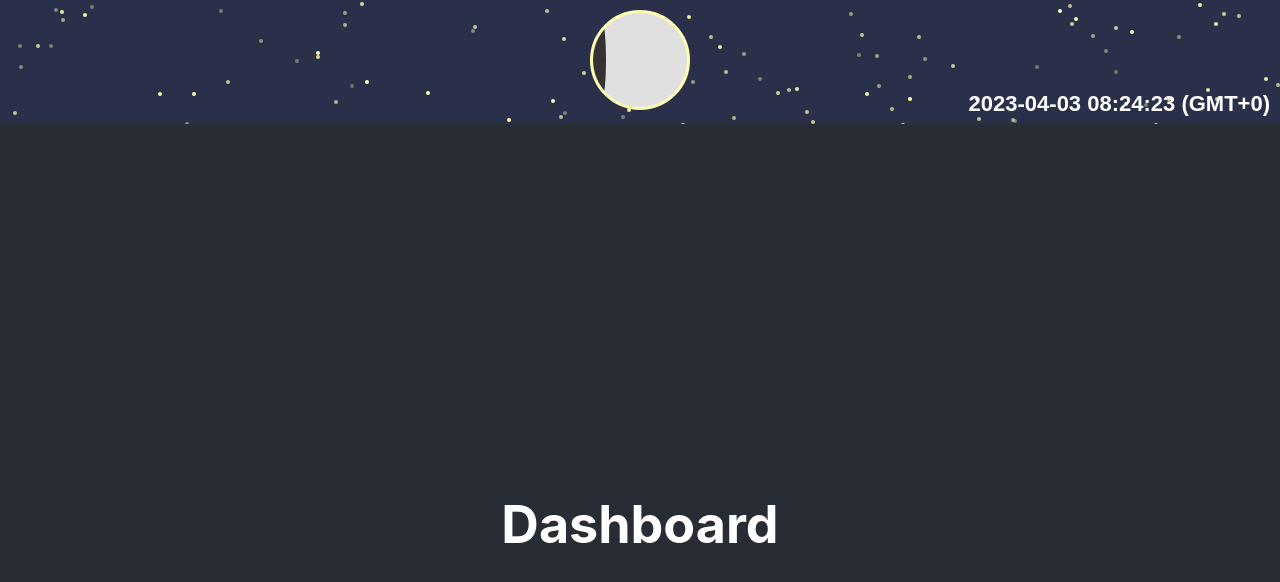
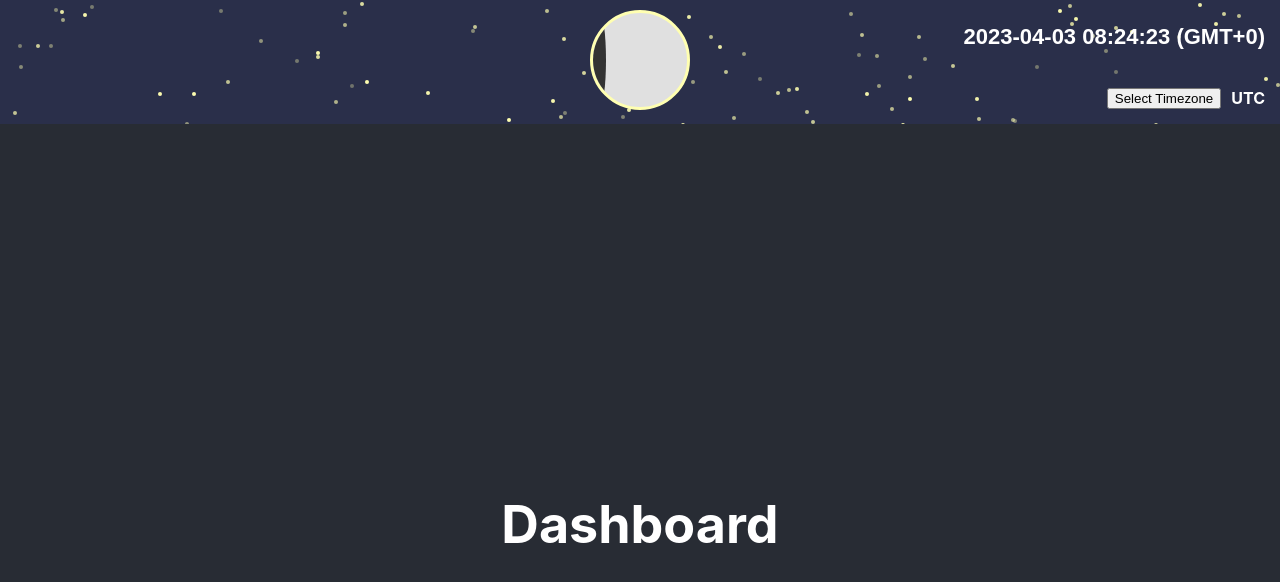
Before and after one commit to minjong-ha/dashboard, a React (Create React App) app in the folder react/: page / in a window 1280 px wide. Shown: the top 582 px of the page. Built offline with nearby package versions, Linux system fonts and the light colour scheme.

Commit message:
feat(timezone): Add prototype timezone selector and timezone info text

```diff
--- a/react/src/App.js
+++ b/react/src/App.js
@@ -2,9 +2,15 @@ import React, { useEffect, useState } from 'react';
 import './App.css';
 import MoonPhase from './MoonPhase';
 
+
 function App() {
 
   const [currentTime, setCurrentTime] = useState(new Date());
+  const [timeZone, setTimeZone] = useState('UTC');
+
+  const handleTimezoneChange = (newTimeZone) => {
+    setTimeZone(newTimeZone);
+  };
 
   useEffect(() => {
       document.title = 'Dashboard';
@@ -23,8 +29,7 @@ function App() {
 
   return (
       <div className="App">
-      <MoonPhase currentTime={currentTime}/>
-
+      <MoonPhase currentTime={currentTime} timeZone={timeZone} onTimezoneChange={handleTimezoneChange}/>
       <header className="App-header">
       <h1>Dashboard</h1>
       </header>
--- a/react/src/MoonPhase.css
+++ b/react/src/MoonPhase.css
@@ -77,14 +77,29 @@ opacity: 0.3;
 }
 
 .local-time {
-position: absolute;
-bottom: -15px;
-right: 10px;
        font-family: Arial, sans-serif;
        font-size: 22px;
 color: white;
        font-weight: bold;
 }
+
+.time-info {
+position: absolute;
+bottom: 0px;
+right: 15px;
+display: flex;
+         flex-direction: column;
+         align-items: flex-end;
+}
+
+.timezone-container {
+display: flex;
+gap: 10px;
+     align-items: center;
+color: white;
+       font-weight: bold;
+}
+
 
 
 /* Smaller font size for screens with a width of 768px or less */
--- a/react/src/MoonPhase.js
+++ b/react/src/MoonPhase.js
@@ -1,14 +1,18 @@
 
 import React, { useEffect, useState } from 'react';
+import PropTypes from 'prop-types';
 import { format, differenceInDays } from 'date-fns';
+import { zonedTimeToUtc, utcToZonedTime } from 'date-fns-tz';
 import './MoonPhase.css';
+import TimezoneSelector from './TimezoneSelector';
 
-const MoonPhase = ({ currentTime }) => {
+const MoonPhase = ({ currentTime, timeZone, onTimezoneChange }) => {
   const [shadowStyle, setShadowStyle] = useState({width: '0%', isWaning: false});
 
-  const formatLocalTime = (currentTime) => {
-      const localTime = format(currentTime, "yyyy-MM-dd HH:mm:ss (O)");
-        return localTime;
+  const formatLocalTime = (currentTime, timeZone) => {
+      const localTime = utcToZonedTime(currentTime, timeZone);
+      const formattedTime = format(localTime, "yyyy-MM-dd HH:mm:ss (O)");
+        return formattedTime;
   };
 
   const calculateLunarAge = (currentTime) => {
@@ -50,8 +54,22 @@ const MoonPhase = ({ currentTime }) => {
 
   return (
       <div className="StarsWrapper">
+
+
+
+
+        <div className="time-info">
+        <p className="local-time">{formatLocalTime(currentTime, timeZone)}</p>
+        <div className="timezone-container">
+        <TimezoneSelector onChange={onTimezoneChange}/>
+        <p className="timezone-info">{timeZone}</p>
+        </div>
+        </div>
+
+
+
+
         <div className="StarsContainer"></div>
-        <p className="local-time">{formatLocalTime(currentTime)}</p>
           <div className="moon">
             <div
               className={`moon-phase ${shadowStyle.isWaning ? 'waning' : ''}`}
@@ -64,4 +82,10 @@ const MoonPhase = ({ currentTime }) => {
 );
   };
 
+MoonPhase.propTypes = {
+    currentTime: PropTypes.instanceOf(Date).isRequired,
+                   timeZone: PropTypes.string.isRequired,
+                     onTimezoneChange: PropTypes.func.isRequired,
+};
+
 export default MoonPhase;
--- /dev/null
+++ b/react/src/TimezoneSelector.js
@@ -0,0 +1,33 @@
+import React, { useState } from 'react';
+import { timeZoneNames } from './timeZoneNames';
+
+const TimezoneSelector = ({ onChange }) => {
+  const [isDropdownVisible, setDropdownVisible] = useState(false);
+
+  const handleTimezoneClick = (timeZone) => {
+    onChange(timeZone);
+    console.log(timeZone);
+    setDropdownVisible(false);
+  };
+
+  return (
+      <div>
+      <button onClick={() => setDropdownVisible(!isDropdownVisible)}>
+      Select Timezone
+      </button>
+      {isDropdownVisible && (
+          <div>
+          <ul>
+          {timeZoneNames.map((timeZone) => (
+                <li key={timeZone} onClick={() => handleTimezoneClick(timeZone)}>
+                {timeZone}
+                </li>
+                ))}
+          </ul>
+          </div>
+          )}
+      </div>
+      );
+};
+
+export default TimezoneSelector;
--- /dev/null
+++ b/react/src/timeZoneNames.js
@@ -0,0 +1,7 @@
+
+export const timeZoneNames = [
+  'America/New_York',
+  'Europe/London',
+  'Asia/Tokyo',
+  // Add more timezones here
+];
```
Lines whose indentation alone changed are shown as unchanged.
